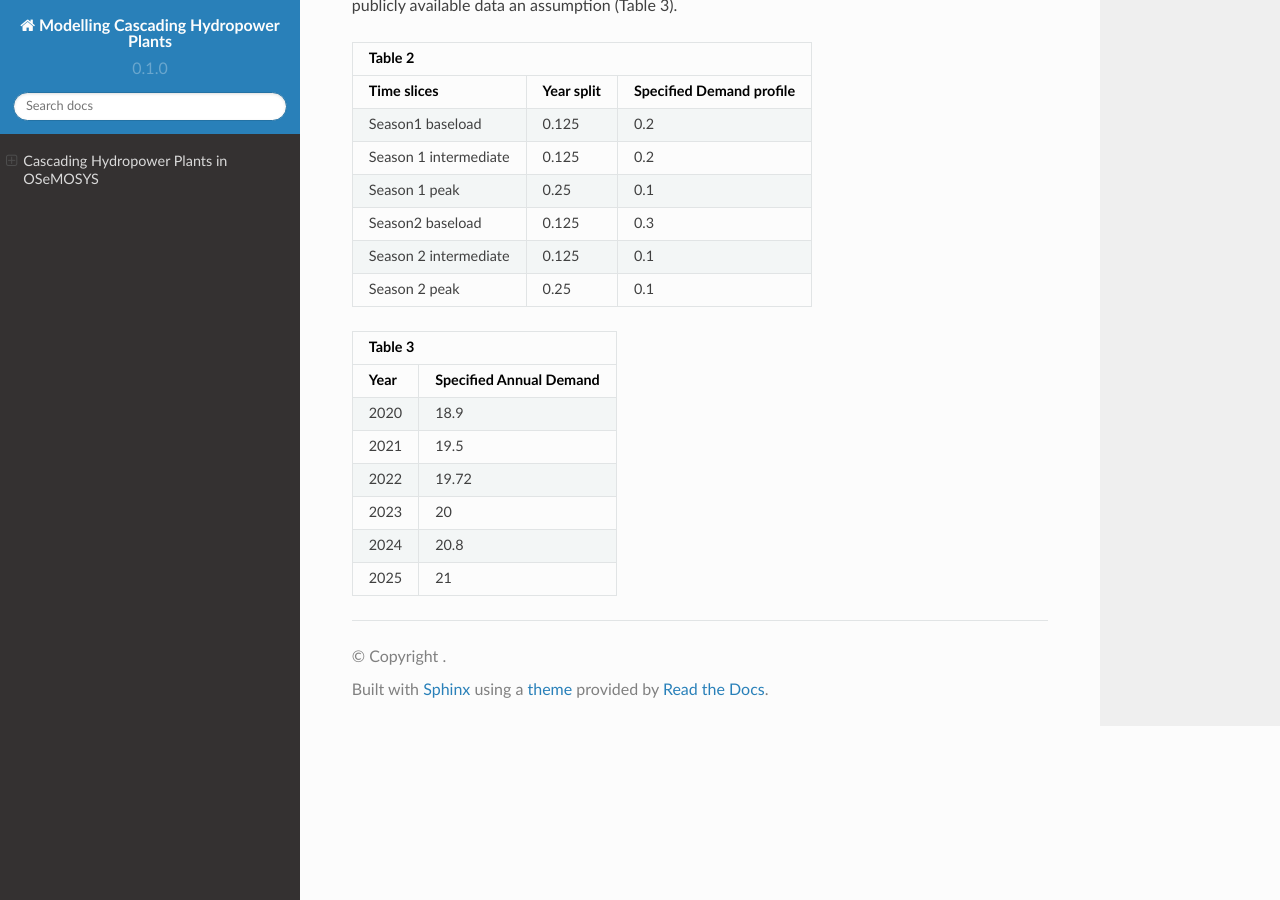
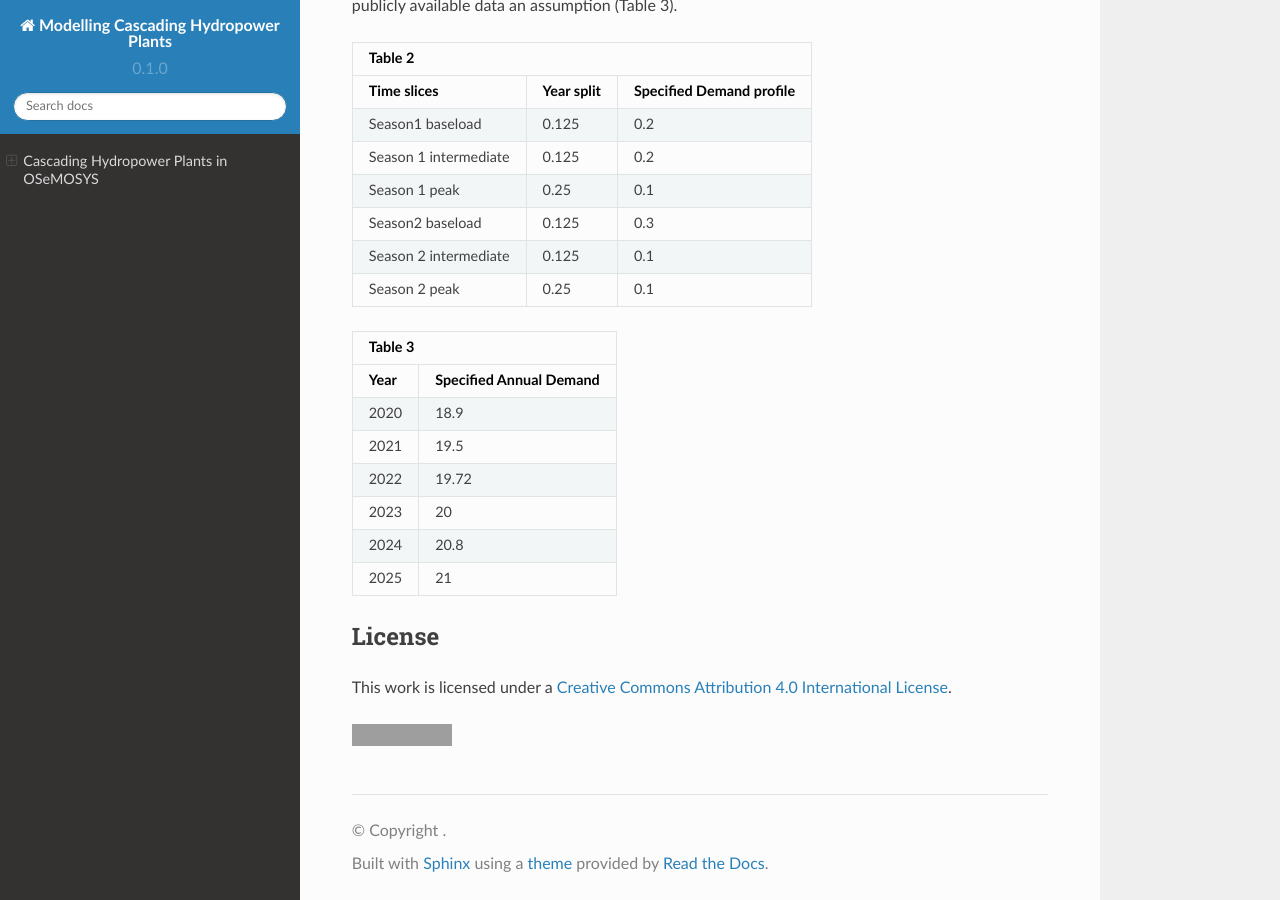
Before and after one commit to YSaedi/Laos_Cascading_HydropowerPlants, a Sphinx documentation site: the page built from docs/source/index.rst, in a window 1280 px wide and 900 px high, scrolled down 3070 px. Built offline with Sphinx 7.4.7 and the Read the Docs theme 2.0.0, drawn with Linux system fonts in a browser that asks for light colours; grey boxes are pictures that could not be loaded.

Commit message:
Update index.rst

```diff
--- a/docs/source/index.rst
+++ b/docs/source/index.rst
@@ -149,3 +149,10 @@ The values of the total specified demand for electricity of each modelled year a
 +-------------+---------------------------+
 |    2025     |      21                   |
 +-------------+---------------------------+
+
+License
+------------------------------------------------
+This work is licensed under a `Creative Commons Attribution 4.0 International License <http://creativecommons.org/licenses/by/4.0/>`_.
+
+.. image:: https://i.creativecommons.org/l/by/4.0/88x31.png
+   :width: 100
```
